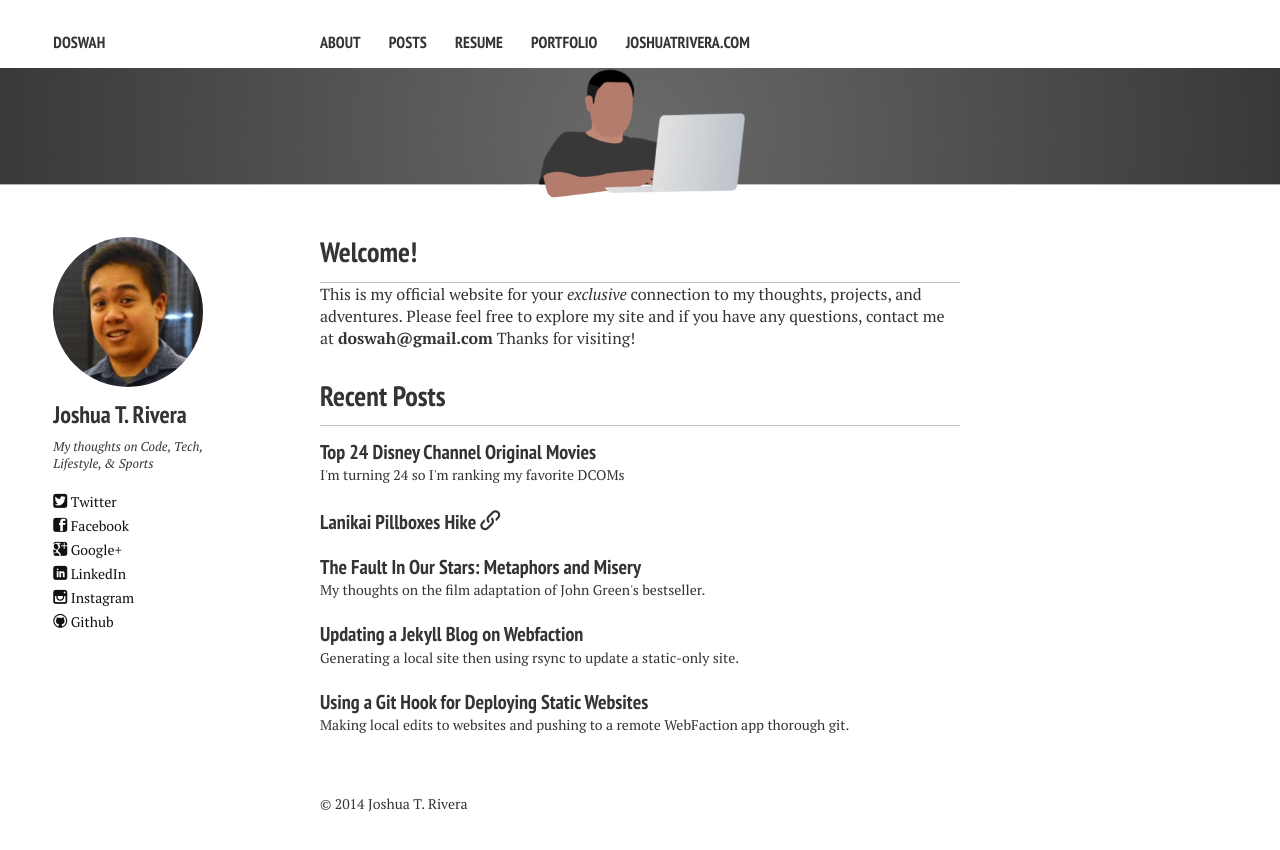
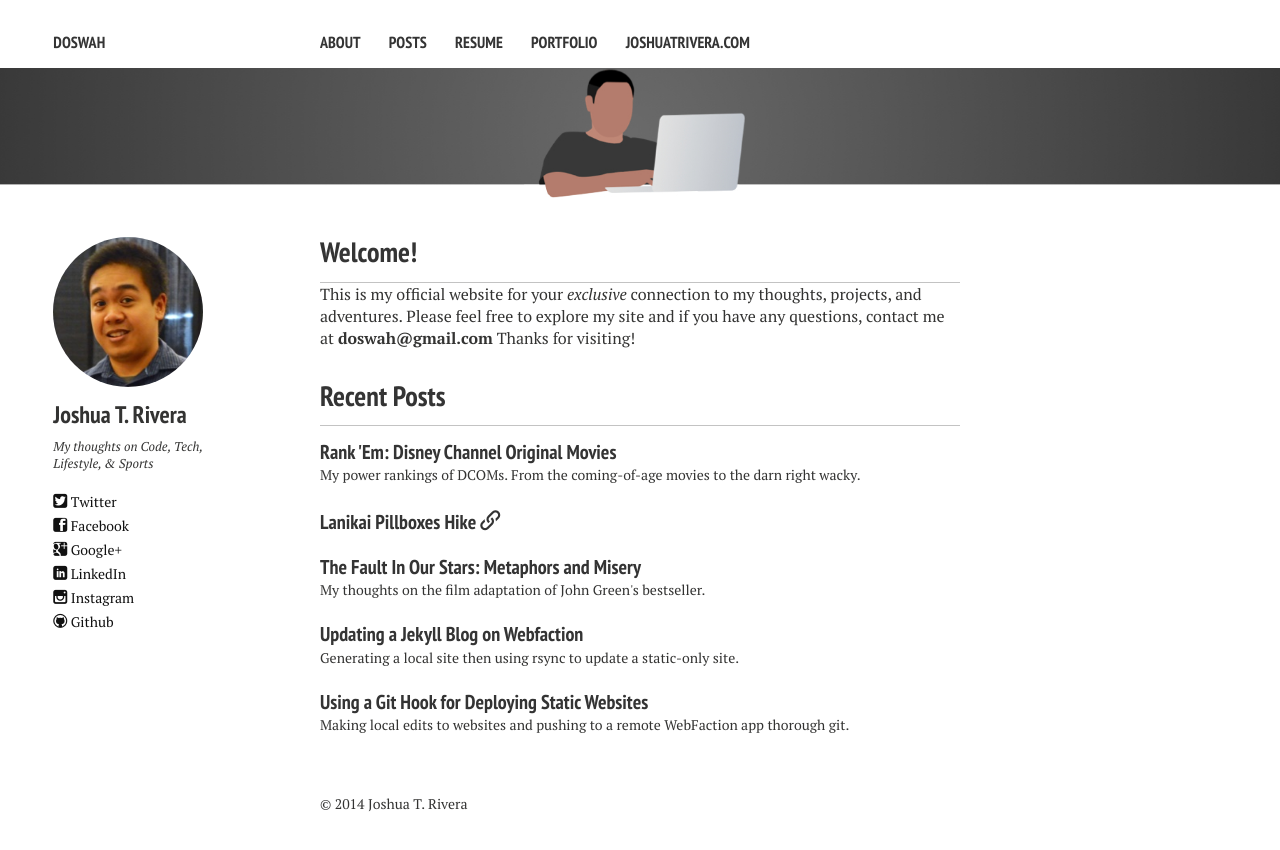
Before and after one commit to alexpolonsky/doswah.com, a Jekyll site: the page built from index.md, in a window 1280 px wide. Shown: the top 850 px of the page. Built offline with Jekyll 4.4.1, drawn with Linux system fonts in a browser that asks for light colours; nearby versions of some CDN libraries.

Commit message:
Updated DCOM title

```diff
--- a/_posts/2014-06-25-top-24-disney-channel-original-movies.md
+++ b/_posts/2014-06-25-top-24-disney-channel-original-movies.md
@@ -1,7 +1,7 @@
 ---
 layout: post
-title: "Top 24 Disney Channel Original Movies"
-description: "I'm turning 24 so I'm ranking my favorite DCOMs"
+title: "Rank 'Em:  Disney Channel Original Movies"
+description: "My power rankings of DCOMs. From the coming-of-age movies to the darn right wacky."
 modified: 2014-06-25 09:33:40 -1000
 category: []
 tags: [movie]
```
